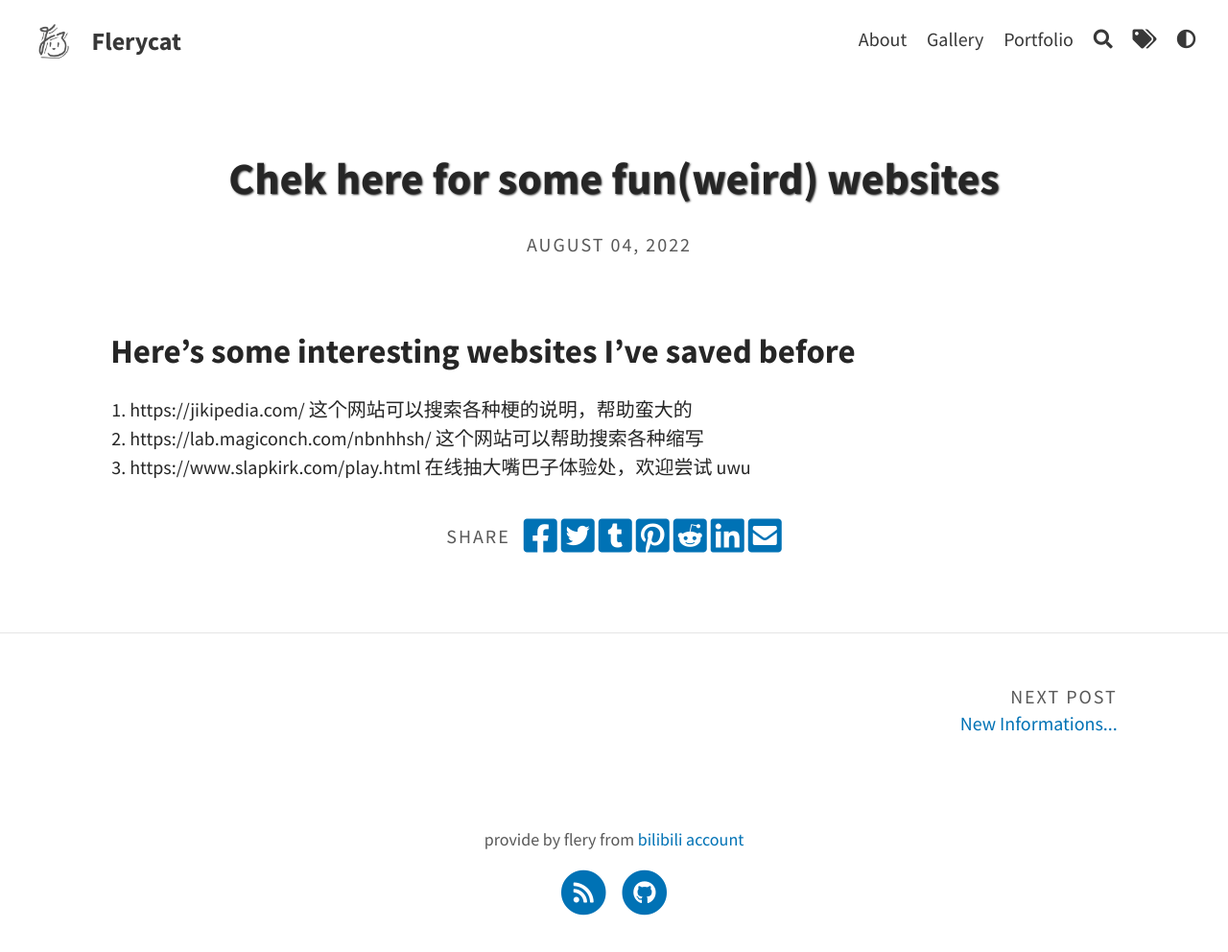
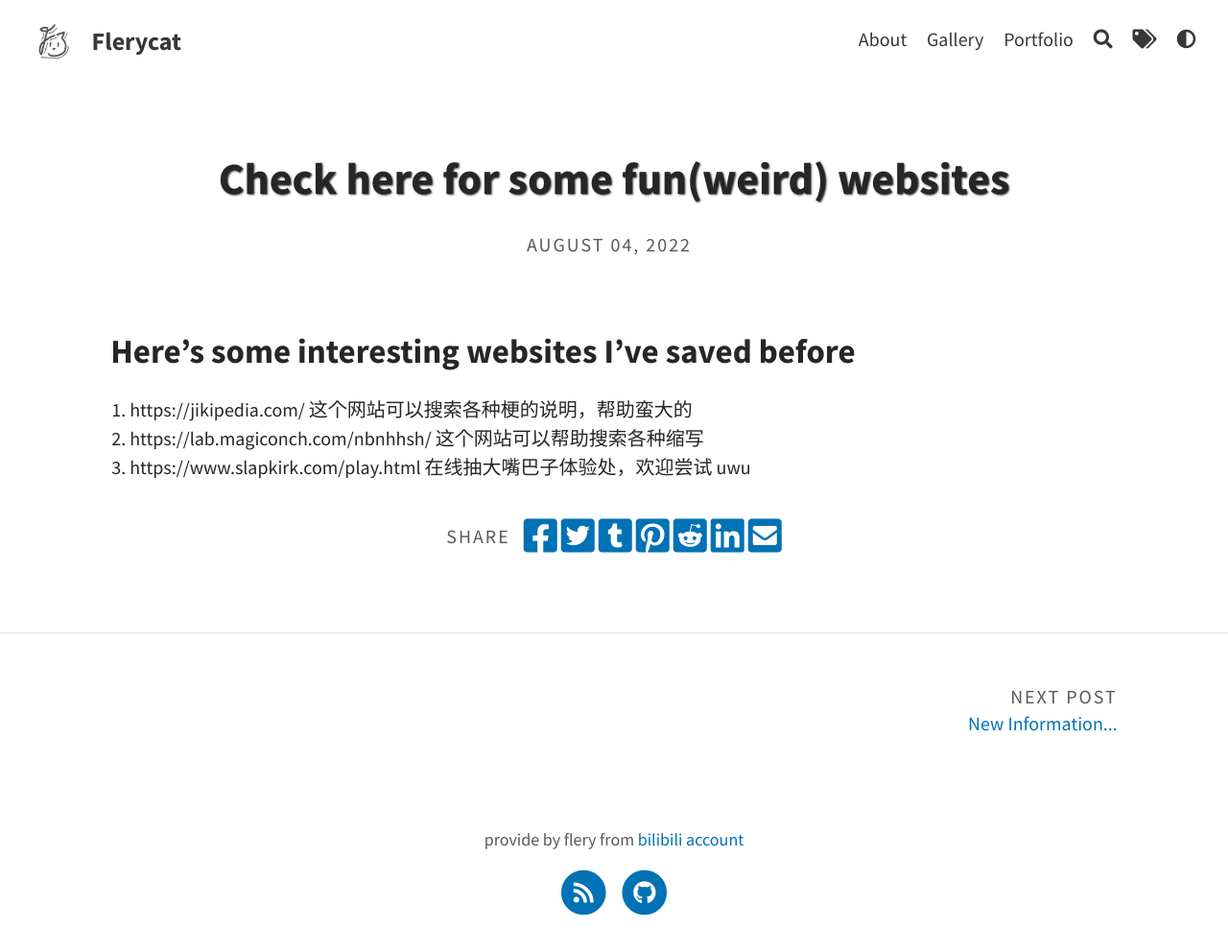
Before and after one commit to fleryC/fleryc.github.io, a Jekyll site: the page built from _posts/2022-8-4-posts-new.md, in a window 1280 px wide. Shown: the whole page at 96% size. Built offline with Jekyll 4.4.1, drawn with Linux system fonts in a browser that asks for light colours; comment, search, counter and statistics services are not loaded.

Commit message:
Update titles

```diff
--- a/_config.yml
+++ b/_config.yml
@@ -9,7 +9,7 @@ avatar: assets/web logo.png                          # Empty for no avatar in na
 favicon: assets/web logo.png                             # Icon displayed in the tab
 
 # Header and footer text
-header_text: Flery's personnal website # Change Blog header text
+header_text: Flery's personal website # Change Blog header text
 header_feature_image: assets/img/header/Flerypic.jpeg
 header_feature_image_responsive: true
 footer_text:  >
--- a/_posts/2022-8-4-more-work.md
+++ b/_posts/2022-8-4-more-work.md
@@ -1,6 +1,6 @@
 ---
 layout: post
-title: New Informations...
+title: New Information...
 author: flery
 feature-img: "assets/img/portfolio/mypicture.png"
 img: "assets/img/portfolio/mypicture.png"
--- a/_posts/2022-8-4-posts-new.md
+++ b/_posts/2022-8-4-posts-new.md
@@ -1,6 +1,6 @@
 ---
 layout: post
-title: Chek here for some fun(weird) websites
+title: Check here for some fun(weird) websites
 author: flery
 ---
 
```
